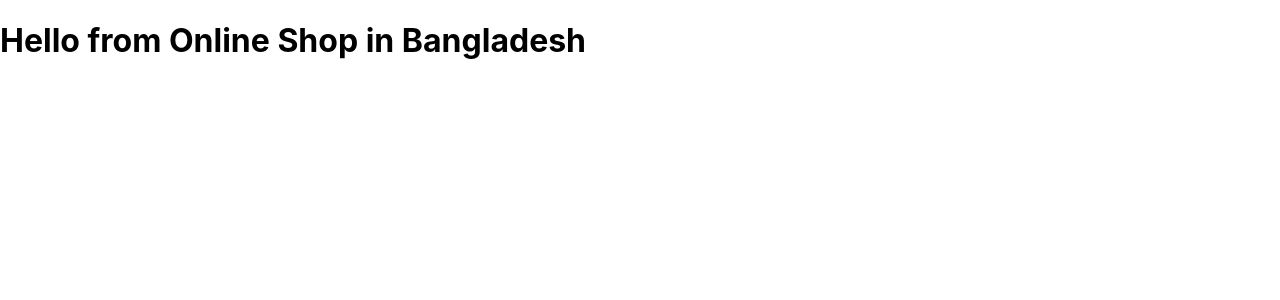
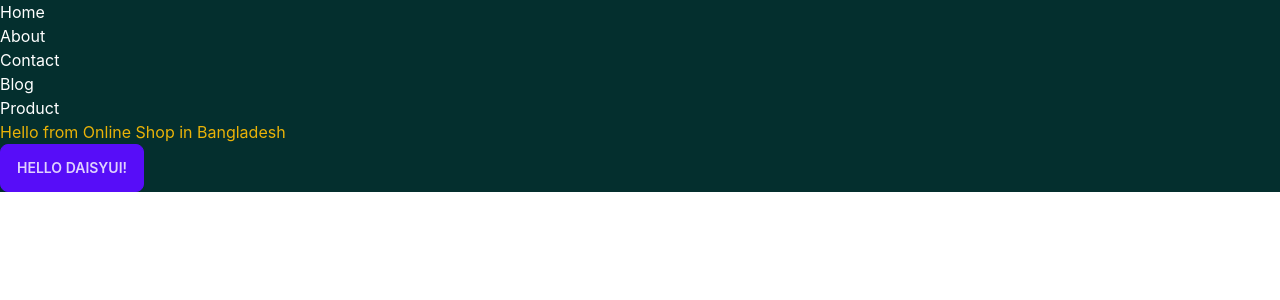
Before and after one commit to Aditi-Datta/shop-mobile, a Next.js app: page / in a window 1280 px wide. Shown: the top 300 px of the page. Built offline with nearby package versions, Linux system fonts and the light colour scheme.

Commit message:
css added

```diff
--- /dev/null
+++ b/components/Navbar.js
@@ -0,0 +1,41 @@
+import Link from "next/link"
+
+function Navbar() {
+  return (
+    <>
+    <nav style={{color:'white'}}>
+    <ul >
+      <li>
+        <Link href="/">
+          Home
+        </Link>
+      </li>
+      <li>
+        <Link href="/about">
+          About
+        </Link>
+      </li>
+      <li>
+        <Link href="/contact">
+          Contact
+        </Link>
+      </li>
+      <li>
+        <Link href="/blog">
+          Blog
+        </Link>
+      </li>
+      <li>
+        <Link href="/product">
+          Product
+        </Link>
+      </li>
+    </ul>
+  </nav>
+
+
+    </>
+  )
+}
+
+export default Navbar
--- a/package.json
+++ b/package.json
@@ -14,7 +14,11 @@
     "react-dom": "18.2.0"
   },
   "devDependencies": {
+    "autoprefixer": "^10.4.16",
+    "daisyui": "^3.9.2",
     "eslint": "8.50.0",
-    "eslint-config-next": "13.5.4"
+    "eslint-config-next": "13.5.4",
+    "postcss": "^8.4.31",
+    "tailwindcss": "^3.3.3"
   }
 }
--- a/pages/index.js
+++ b/pages/index.js
@@ -1,12 +1,18 @@
 import Head from 'next/head'
 import Image from 'next/image'
 import styles from '../styles/Home.module.css'
+import Navbar from '../components/Navbar'
 
 export default function Home() {
   return (
    <>
-   <h1>Hello from Online Shop in Bangladesh</h1>
+   <div className='bg-teal-950'>
 
+
+   <Navbar/>
+   <h1 className='text-yellow-500'>Hello from Online Shop in Bangladesh</h1>
+   <button className="btn btn-primary">Hello daisyUI!</button>
+   </div>
    </>
   )
 }
--- /dev/null
+++ b/postcss.config.js
@@ -0,0 +1,6 @@
+module.exports = {
+  plugins: {
+    tailwindcss: {},
+    autoprefixer: {},
+  },
+}
--- a/styles/globals.css
+++ b/styles/globals.css
@@ -1,3 +1,8 @@
+
+@tailwind base;
+@tailwind components;
+@tailwind utilities;
+
 html,
 body {
   padding: 0;
--- /dev/null
+++ b/tailwind.config.js
@@ -0,0 +1,15 @@
+/** @type {import('tailwindcss').Config} */
+module.exports = {
+  content: [
+    "./app/**/*.{js,ts,jsx,tsx,mdx}",
+    "./pages/**/*.{js,ts,jsx,tsx,mdx}",
+    "./components/**/*.{js,ts,jsx,tsx,mdx}",
+
+    // Or if using `src` directory:
+    "./src/**/*.{js,ts,jsx,tsx,mdx}",
+  ],
+  theme: {
+    extend: {},
+  },
+  plugins: [require("daisyui")],
+}
```
Also changed, not shown: 2 other files (tests, documents, lock files or other folders).
